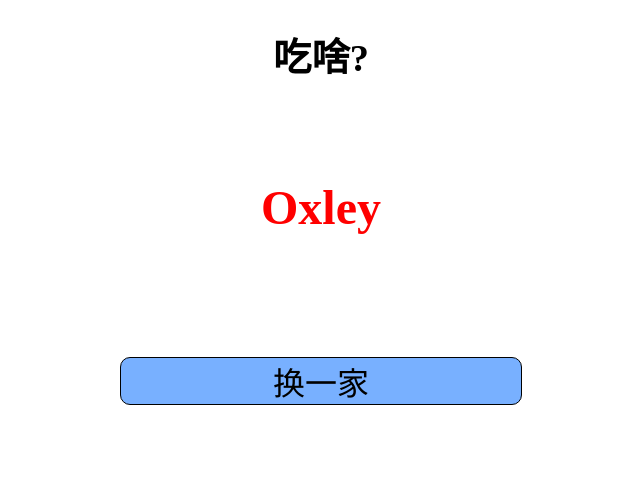
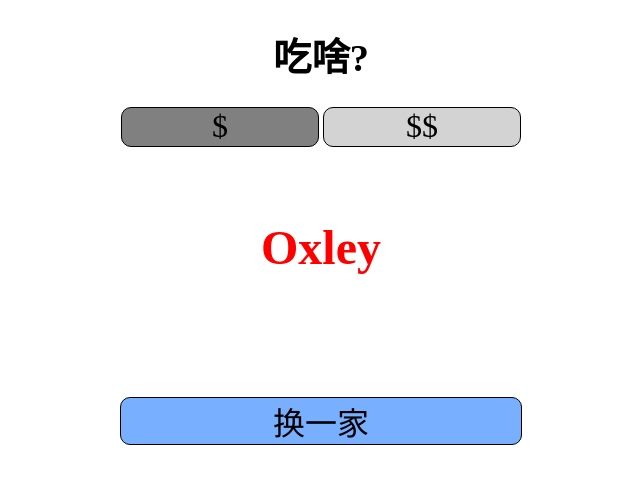
Before and after one commit to xkashinx/eat, a plain HTML site: page index.html in a window 1280 px wide. Shown: the whole page, without its empty margins (319-959 px from the left). Drawn offline with nearby package versions, Linux system fonts and the light colour scheme.

Commit message:
added price buttonts

```diff
--- a/index.html
+++ b/index.html
@@ -13,36 +13,60 @@
     <!-- CSS -->
     <link rel="stylesheet" href="css/style.css">
     <style>
-        .noselect {
-            -webkit-touch-callout: none; /* iOS Safari */
-            -webkit-user-select: none; /* Safari */
-            -khtml-user-select: none; /* Konqueror HTML */
-            -moz-user-select: none; /* Firefox */
-            -ms-user-select: none; /* Internet Explorer/Edge */
-            user-select: none; /* Non-prefixed version, currently
-                                  supported by Chrome and Opera */
-        }
         #header {
-            font-size: 1.2em;
+            font-size: 2.4em;
+            text-align: center;
         }
         #roulette {
+            height: 210px;
+            width: 100%;
+            padding-top: 40px;
             color: red;
-            height: 210px;
-            padding-top: 40px;
             font-size: 1.5em;
         }
         .wrapper {
             text-align: center;
         }
+
+        #price-bar {
+            width: 80%;
+            max-width: 400px;
+            height: 40px;
+            margin: 0 auto;
+        }
+
+        .price-button {
+            width: 49%;
+            height: 38px;
+            max-width: 200px;
+            border-radius: 10px;
+            border: 1px solid black;
+            text-align: center;
+            font-size: 2em;
+            background-color: lightgrey;
+        }
+
+        .selected {
+            background-color: grey;
+        }
+
+        #price-cheap {
+            float: left;
+        }
+
+        #price-medium {
+            float: right;
+        }
+
         #change-button {
             width: 50%;
             margin: 0 auto;
             max-width: 400px;
             border-radius: 10px;
             border: 1px solid black;
-            background-color: #78b0ff;
             text-align: center;
             font-size: 2em;
+            background-color: #78b0ff;
         }
         #change-button:hover {
             cursor: pointer;
@@ -52,14 +76,22 @@
 </head>
 
 <body>
-    <div class="container" id="header">
-        <h1 align="center">吃啥?</h1>
-    </div>
+    <div class="container">
+        <h1 id="header">吃啥?</h1>
+        <div class="wrapper">
+            <div id="price-bar">
+                <div class="price-button selected" id="price-cheap">$</div>
+                <div class="price-button" id="price-medium">$$</div>
+            </div>
 
-    <div class="container" id="roulette-div">
-        <div id="roulette"></div>
+
+        </div>
+
         <div class="wrapper">
-            <div id="change-button" class="button">
+            <div id="roulette"></div>
+        </div>
+        <div>
+            <div class="button" id="change-button">
                 换一家
             </div>
         </div>
@@ -70,6 +102,11 @@
     <script type="text/javascript" src="js/main.js"></script>
     <script>
         $(function () {
+            $(".price-button").click(function() {
+                $(this).toggleClass("selected");
+            });
+
+
             var set = new Set();
             var places = ["绿屋", "日本超市", "Piada", "麦当劳", "KFC", "Wendy's", "Moe's", "Oxley", "餐车", "Hongkong House", "Buckeye Pho",
                             "丘记", "Bibimbop"];
@@ -83,8 +120,6 @@
                     set.add(places[choice]);
                 }
             }
-
-
             roulette();
             $("#change-button").click(function() {
                 roulette();
```
